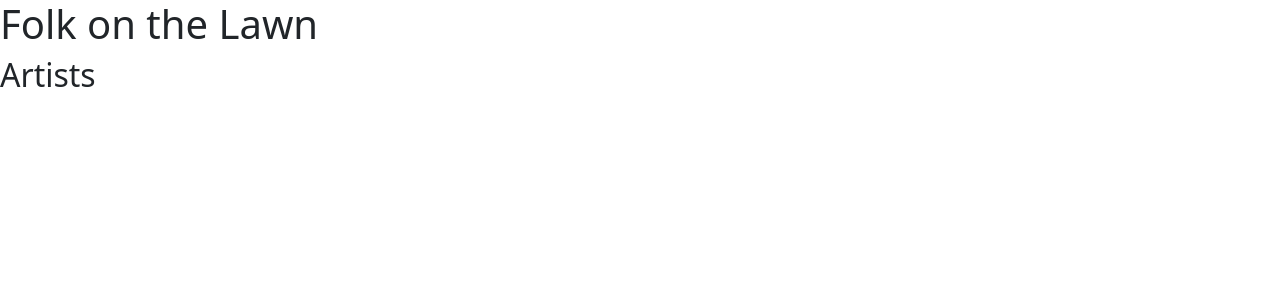
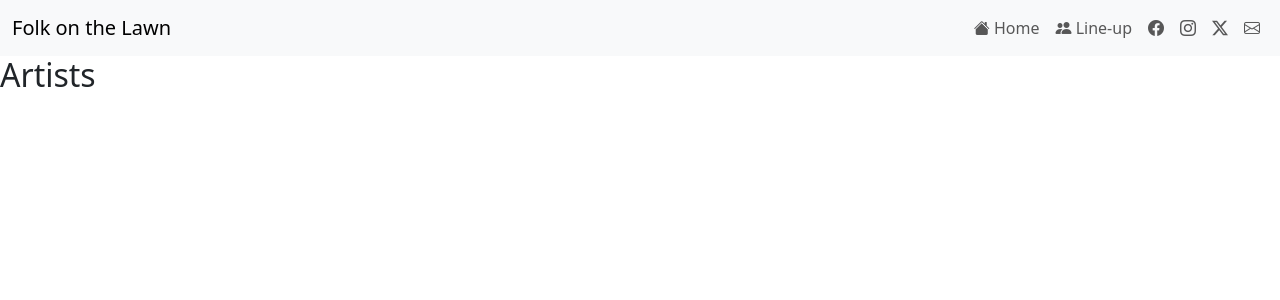
Before and after one commit to nicksmith100/mp3-fotl, a Flask app: page / in a window 1280 px wide. Shown: the top 300 px of the page. Run offline with Flask 3, Linux system fonts and the light colour scheme; data that the repository does not hold is empty; some libraries are stand-ins or nearby versions.

Commit message:
Add header and navbar

```diff
--- a/templates/base.html
+++ b/templates/base.html
@@ -14,7 +14,38 @@
 </head>
 <body>
 
-    <h1>Folk on the Lawn</h1>
+    <header>
+        <nav class="navbar navbar-expand-lg bg-body-tertiary">
+            <div class="container-fluid">
+                    <a class="navbar-brand" href="#">Folk on the Lawn</a>
+                    <button class="navbar-toggler" type="button" data-bs-toggle="collapse" data-bs-target="#navbarToggler" aria-controls="navbarToggler" aria-expanded="false" aria-label="Toggle navigation">
+                        <span class="navbar-toggler-icon"></span>
+                    </button>
+                    <div class="collapse navbar-collapse ms-auto" id="navbarToggler">
+                        <ul class="navbar-nav ms-auto mb-2 mb-lg-0">
+                            <li class="nav-item">
+                                <a class="nav-link" href="#"><i class="bi bi-house-fill" aria-hidden="true"></i> Home</a>
+                            </li>
+                            <li class="nav-item">
+                                <a class="nav-link" href="{{ url_for('get_artists') }}"><i class="bi bi-people-fill" aria-hidden="true"></i> Line-up</a>
+                            </li>
+                            <li class="nav-item">
+                                <a class="nav-link list-inline-item" href="https://www.facebook.com/folkonthelawn" target="_blank"><i class="bi bi-facebook" aria-hidden="true"></i><span class="visually-hidden">Facebook</span></a>
+                            </li>
+                            <li class="nav-item">
+                                <a class="nav-link list-inline-item" href="https://www.instagram.com/folkonthelawn/" target="_blank"><i class="bi bi-instagram" aria-hidden="true"></i><span class="visually-hidden">X (Twitter)</span></a>
+                            </li>
+                            <li class="nav-item">
+                                <a class="nav-link list-inline-item" href="https://twitter.com/folkonthelawn" target="_blank"><i class="bi bi-twitter-x" aria-hidden="true"></i><span class="visually-hidden">X (Twitter)</span></a>
+                            </li>
+                            <li class="nav-item"></li>
+                                <a class="nav-link list-inline-item" href="mailto:info@folkonthelawn.com" target="_blank"><i class="bi bi-envelope" aria-hidden="true"></i><span class="visually-hidden">Email</span></a>
+                            </li>
+                        </ul>
+                    </div>
+            </div>
+        </nav>
+    </header>
 
     {% block content %}
     {% endblock %}
```
